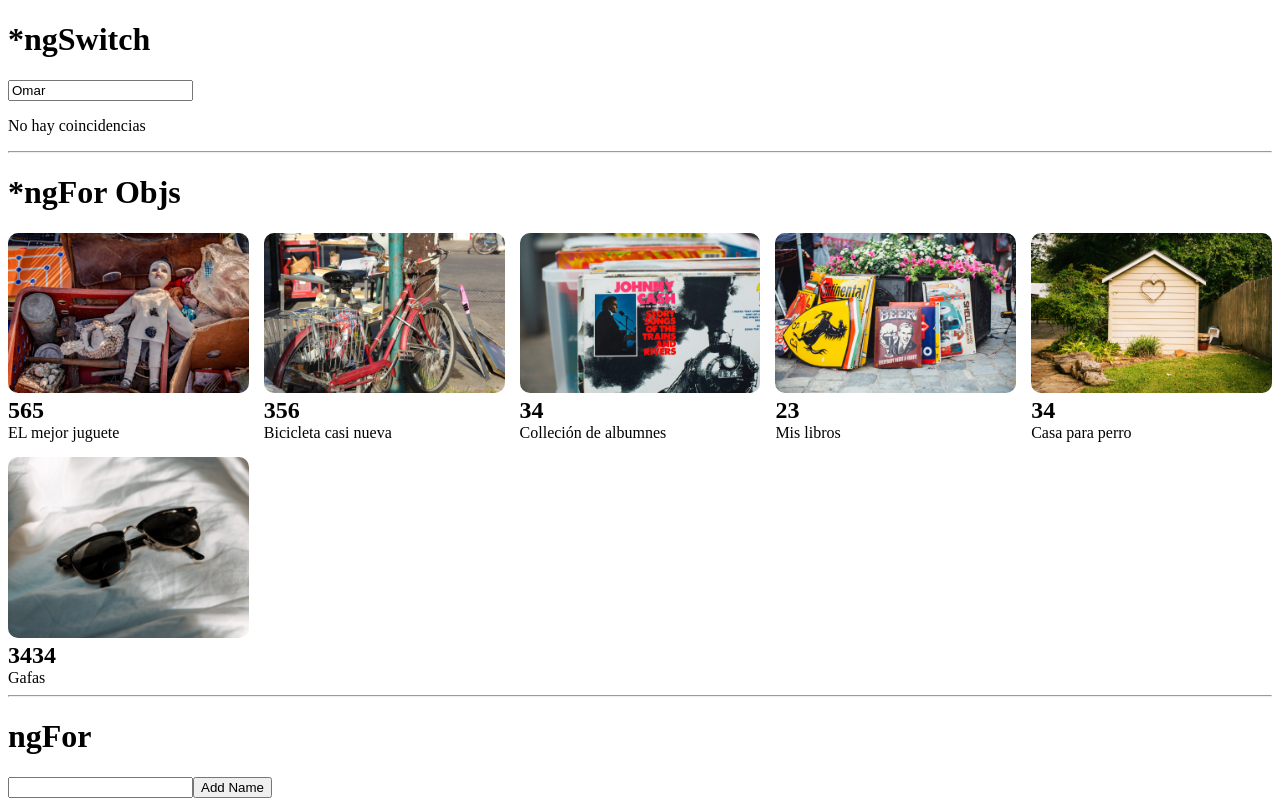
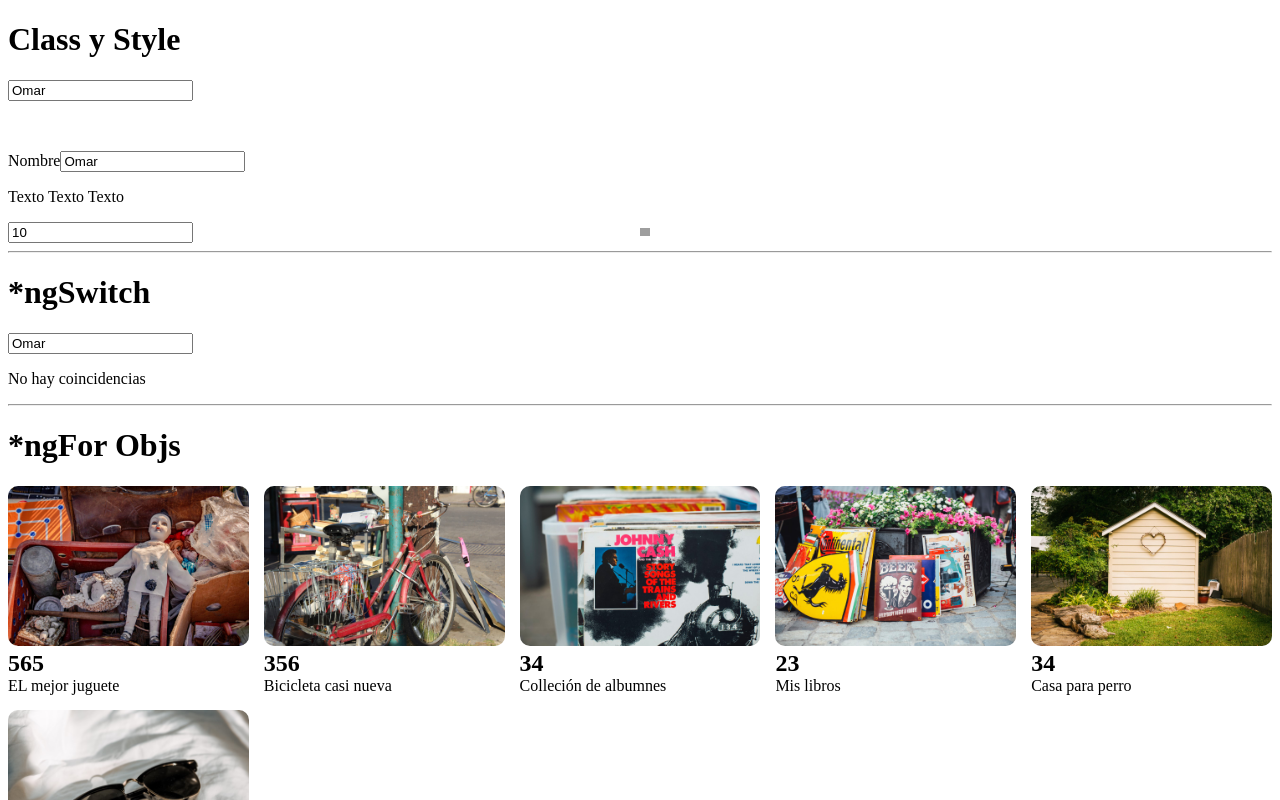
Before and after one commit to Omarvillada/my-store, an Angular app: page / in a window 1280 px wide. Shown: the top 800 px of the page. Built offline with nearby package versions, Linux system fonts and the light colour scheme; grey boxes are pictures that could not be loaded.

Commit message:
Class and style

```diff
--- a/src/app/app.component.html
+++ b/src/app/app.component.html
@@ -1,3 +1,18 @@
+<h1>Class y Style</h1>
+<input type="text" required #nameInput2="ngModel" [(ngModel)] = "name">
+<p class="message-error"[class.invalid]="nameInput2.invalid">El campo es requerido</p>
+<label for="">Nombre</label>
+<input type="text" required #nameInput3="ngModel" [(ngModel)] = "name">
+<p [style.font-style]="nameInput3.invalid ? 'italic':'normal'">Texto Texto Texto</p>
+<div class="styles">
+    <div>
+      <input type="text" [(ngModel)] = "widthImg">
+    </div>
+    <div>
+      <img [style.width.px] = "widthImg"[src]="image" alt="">
+    </div>
+</div>
+<hr/>
 <h1>*ngSwitch</h1>
 <input type="text" required [(ngModel)]="name" />
 <div [ngSwitch]="name">
--- a/src/app/app.component.scss
+++ b/src/app/app.component.scss
@@ -18,6 +18,22 @@
     }
   }
 }
+
+.message-error {
+  background: red;
+  color: white;
+  opacity: 0;
+  transition: all linear .5s;
+  &.invalid {
+    opacity: 1;
+  }
+}
+
+.styles {
+  display: grid;
+  grid-template-columns: repeat(2, 1fr);
+}
+
 @media screen and (min-width: 40em) {
   .products--grid {
     display: grid;
--- a/src/app/app.component.ts
+++ b/src/app/app.component.ts
@@ -14,6 +14,7 @@
 
   names: string[] = ['Omar', 'Manuela', 'Oscar', 'Santiago'];
   newName: string = ''
+  widthImg = '10'
 
 
   products: Product[] = [
```
Also changed, not shown: 1 other file (tests, documents, lock files or other folders).
